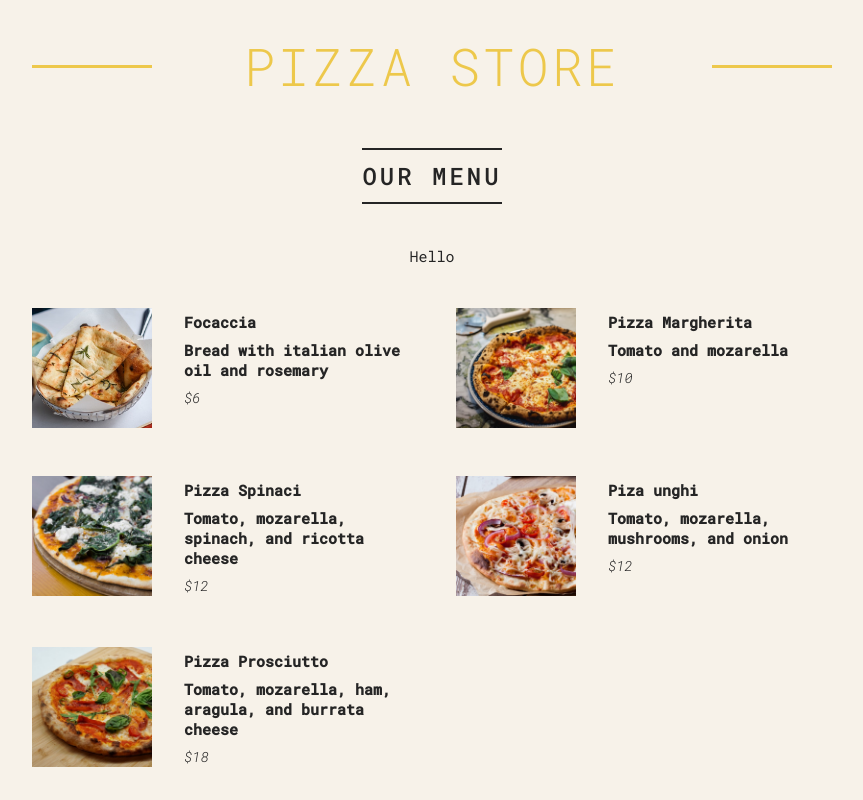
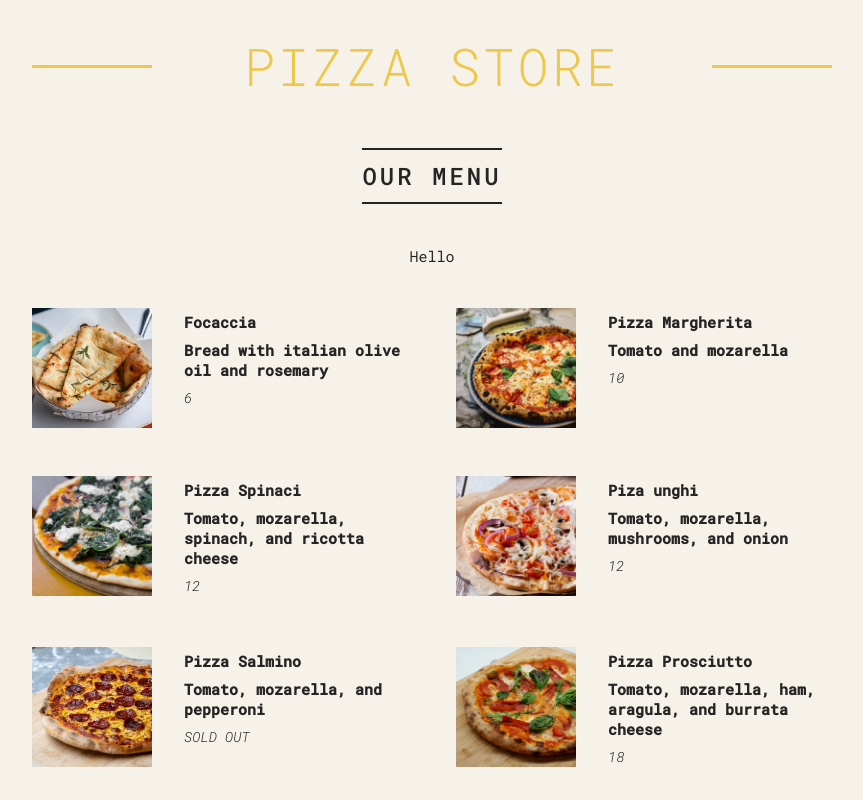
Before and after one commit to Ak003x/dev.React-practice., a Next.js app: page / in a window 1280 px wide. Shown: the top 800 px of the page, without its empty margins (208-1071 px from the left). Built offline with nearby package versions, Linux system fonts and the light colour scheme.

Commit message:
to hide the content using null

```diff
--- a/src/app/page.js
+++ b/src/app/page.js
@@ -66,7 +66,7 @@ const Menu = () => {
 
       {numPizzas > 0 ?
         <>
-        {/* fragments */}
+          {/* fragments */}
           <p>Hello</p>
           <ul className="pizzas">
             {/* //ternary operator..^^ */}
@@ -97,7 +97,8 @@ const Menu = () => {
 
 const Pizza = ({ pizzaObj }) => {
   //   const style = { color: "red", fontSixze: "20px", textDecoration: "underline" };
-  if (pizzaObj.soldOut) return null;
+  // if (pizzaObj.soldOut) return null;
+  // to hide the sellout pizza
 
   return (
     <li className="pizza">
@@ -105,7 +106,7 @@ const Pizza = ({ pizzaObj }) => {
       <div>
         <h1>{pizzaObj.name}</h1>
         <h1>{pizzaObj.ingredients}</h1>
-        <p>${pizzaObj.price}</p>
+        <p>{pizzaObj.soldOut ? "SOLD OUT" : pizzaObj.price}</p>
       </div>
     </li>
   );
```
